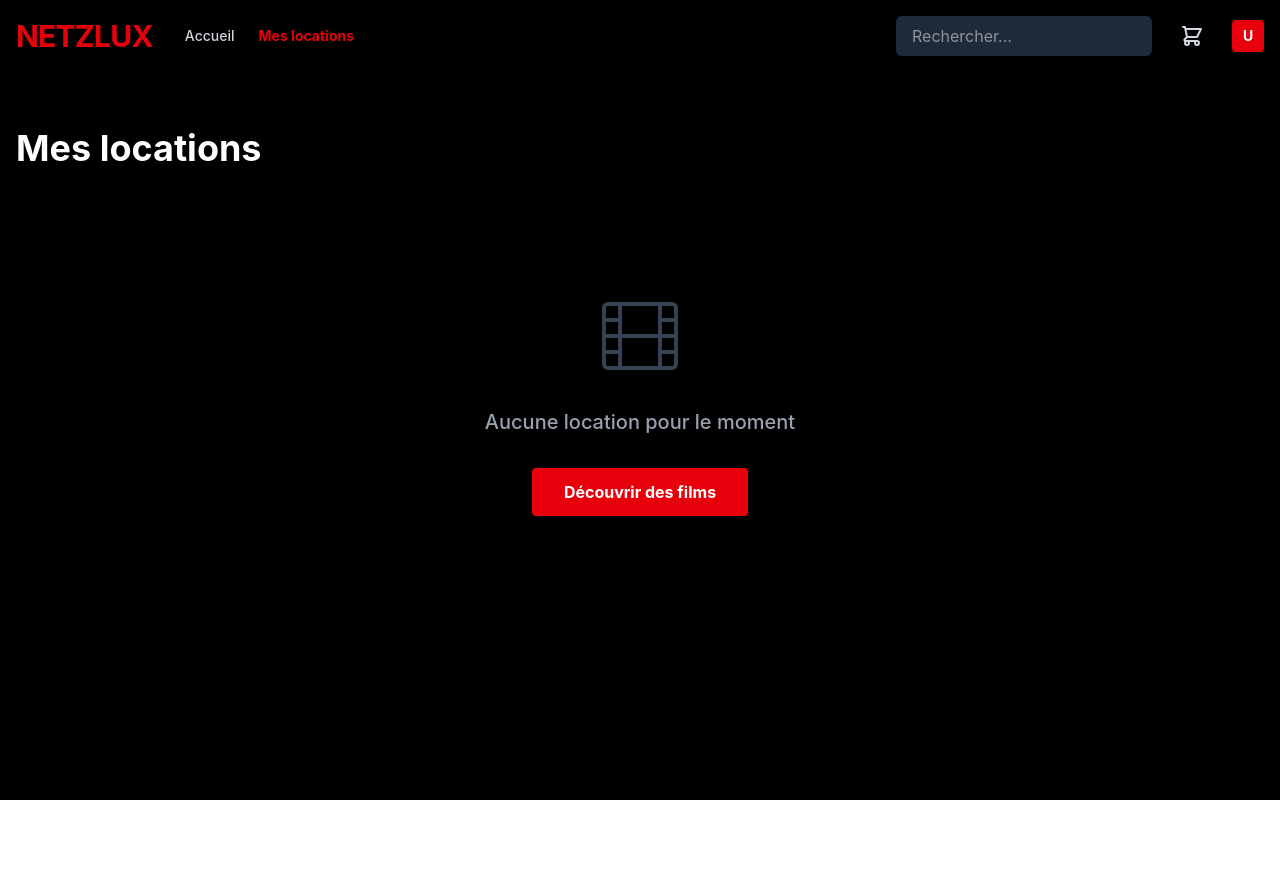
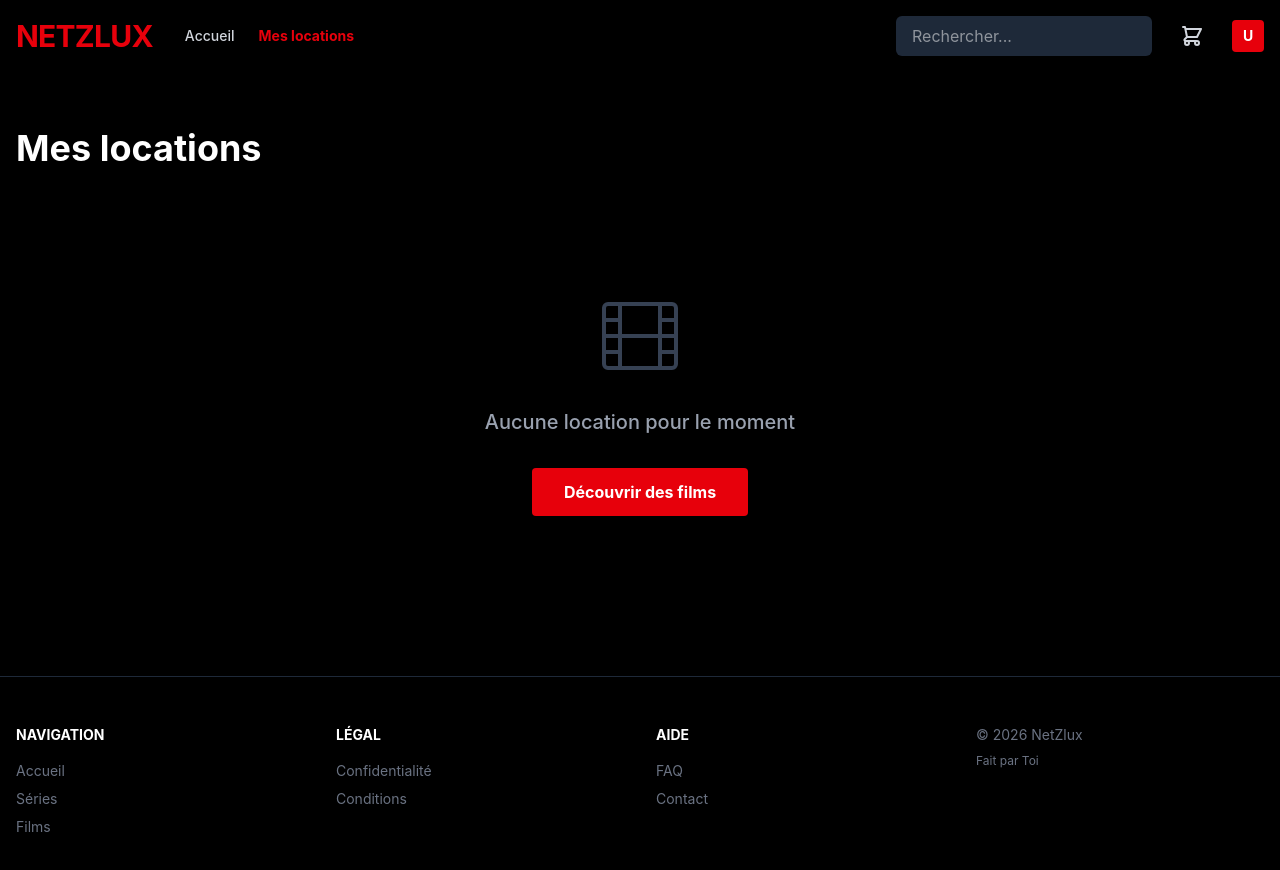
Before and after one commit to MalikMoussaoui/Netflix-Chill, a React app in the folder frontend-user/: page /my-rentals in a window 1280 px wide. Shown: the top 870 px of the page. Before the commit the page ends 800 px from the top, so only its background shows below. Built offline with nearby package versions, Linux system fonts and the light colour scheme; sample sign-in values are in the browser's storage; the HTML template or start-up script is replaced by a standard one.

Commit message:
update MyRentals.jsx

```diff
--- a/frontend-user/src/pages/MyRentals.jsx
+++ b/frontend-user/src/pages/MyRentals.jsx
@@ -1,6 +1,7 @@
 import React, { useState, useEffect } from 'react';
 import { Link } from 'react-router-dom';
 import Navbar from '../components/common/Navbar';
+import Footer from '../components/layout/Footer';
 import moviesData from '../data/movies.json';
 
 function MyRentals() {
@@ -40,7 +41,7 @@ function MyRentals() {
                 ) : (
                     <div className="grid grid-cols-2 sm:grid-cols-3 md:grid-cols-4 lg:grid-cols-5 gap-6">
                         {rentals.map((movie) => (
-                            <div key={movie.id} className="bg-gray-900 rounded-lg overflow-hidden border border-gray-800 transition-transform hover:scale-105">
+                            <Link to={`/watch/${movie.id}`} key={movie.id} className="bg-gray-900 rounded-lg overflow-hidden border border-gray-800 transition-transform hover:scale-105 block">
                                 <img src={movie.poster} alt={movie.title} className="w-full aspect-[2/3] object-cover" />
                                 <div className="p-4">
                                     <h3 className="font-bold text-sm truncate text-white mb-1">{movie.title}</h3>
@@ -48,11 +49,12 @@ function MyRentals() {
                                         Expire le : {new Date(movie.expiryDate).toLocaleDateString()}
                                     </p>
                                 </div>
-                            </div>
+                            </Link>
                         ))}
                     </div>
                 )}
             </div>
+            <Footer />
         </div>
     );
 }
```
